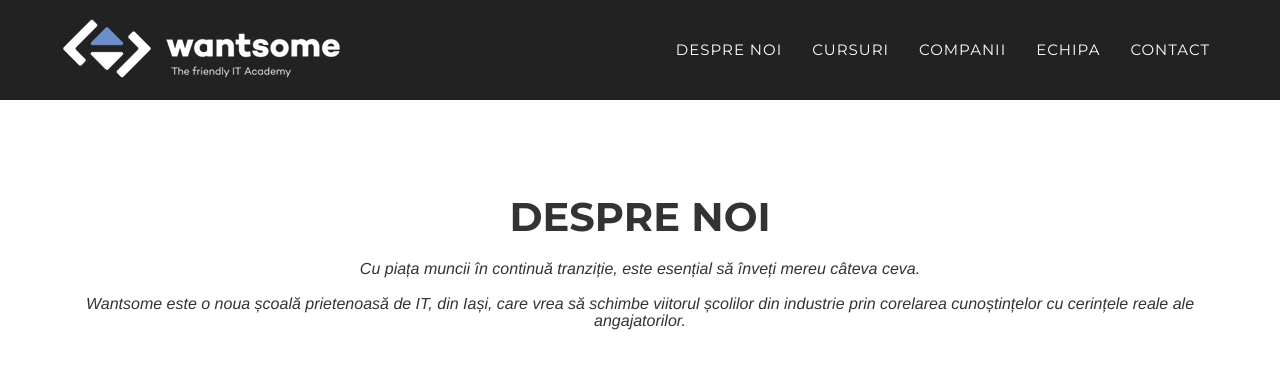
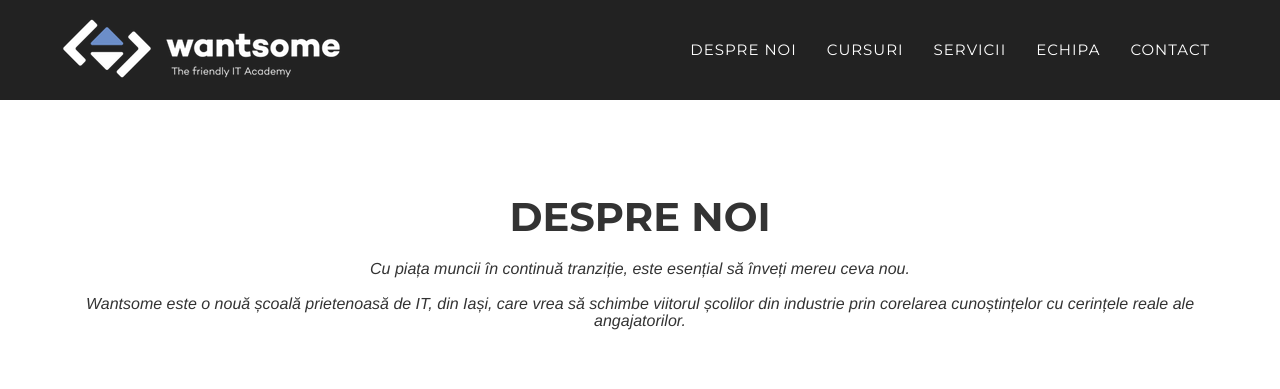
Before and after one commit to wantsomero/wantsomero.github.io, a Jekyll site: the page built from index.html, in a window 1280 px wide and 900 px high, scrolled down 663 px. Shown: the top 389 px of the window. Built offline with Jekyll 4.4.1, drawn with Linux system fonts in a browser that asks for light colours; some web fonts are replaced; some of the changed text lies outside the part shown.

Commit message:
small changes

```diff
--- a/_includes/about.html
+++ b/_includes/about.html
@@ -5,9 +5,9 @@
             <div class="col-lg-12 text-center">
                 <h2 class="section-heading">Despre noi</h2>
                 <h3 class="section-subheading">
-                  <div>Cu piața muncii în continuă tranziție, este esențial să înveți mereu câteva ceva.</div>
+                  <div>Cu piața muncii în continuă tranziție, este esențial să înveți mereu ceva nou.</div>
                   <br />
-                  <div>Wantsome este o noua școală prietenoasă de IT, din Iași, care vrea să schimbe viitorul școlilor din industrie prin corelarea cunoștințelor cu cerințele reale ale angajatorilor.</div>
+                  <div>Wantsome este o nouă școală prietenoasă de IT, din Iași, care vrea să schimbe viitorul școlilor din industrie prin corelarea cunoștințelor cu cerințele reale ale angajatorilor.</div>
                 </h3>
             </div>
         </div>
--- a/_includes/companies.html
+++ b/_includes/companies.html
@@ -11,9 +11,9 @@
                 <h4 class="service-heading">Testare Automată</h4>
                     <div>
                       <ul class="list-group">
-                        <li class="list-group-item">Evaluare și realizare concept framework de testare automată</li>
-                        <li class="list-group-item">Implementare framework de testare automată</li>
-                        <li class="list-group-item">Training intern, adaptat companiei, pentru testare automată</li>
+                        <li class="list-group-item"><i class="fa fa-arrow-circle-right" aria-hidden="true"></i> Evaluare și realizare concept framework de testare automată</li>
+                        <li class="list-group-item"><i class="fa fa-arrow-circle-right" aria-hidden="true"></i> Implementare framework de testare automată</li>
+                        <li class="list-group-item"><i class="fa fa-arrow-circle-right" aria-hidden="true"></i> Training intern, adaptat companiei, pentru testare automată</li>
                       </ul>
                     </div>
                 </div>
--- a/_includes/courses.html
+++ b/_includes/courses.html
@@ -4,7 +4,7 @@
         <div class="row">
             <div class="col-lg-12 text-center">
                 <h2 class="section-heading">Wantsome Software Testing?</h2>
-                <h3 class="section-subheading text-muted">Acumularea de noi aptitudini și cunoștințe te ajută să devii un angajat de valoare. Fă cunoștință cu oferta noastră de cursuri!</h3>
+                <h3 class="section-subheading">Acumularea de noi aptitudini și cunoștințe te ajută să devii un angajat de valoare. Fă cunoștință cu oferta noastră de cursuri!</h3>
             </div>
         </div>
         <div class="row">
@@ -47,7 +47,7 @@
                     </span>
                       <h4>Wantsomebees</h4>
                       <p></p>
-                      <p class="text-muted">candidați fascinați de informație și date, care își doresc o reconversie profesională și cărora le-ar plăcea să intre în IT. Ei provin din medii tehnice sau mai puțin tehnice, conexe IT-ului: electrotehnică, electronică, economie, matematică, liceul informatic</p>
+                      <p>candidați fascinați de informație și date, care își doresc o reconversie profesională și cărora le-ar plăcea să intre în IT. Ei provin din medii tehnice sau mai puțin tehnice, conexe IT-ului: electrotehnică, electronică, economie, matematică, liceul informatic</p>
                   </div>
               </div>
               <div class="col-sm-4">
@@ -58,7 +58,7 @@
                     </span>
                       <h4>Wantsomemores</h4>
                       <p></p>
-                      <p class="text-muted">candidați pasionați care lucrează și dezvoltă deja în mediul IT, interesați să învețe și să exploreze noi tehnologii</p>
+                      <p>candidați pasionați care lucrează și dezvoltă deja în mediul IT, interesați să învețe și să exploreze noi tehnologii</p>
                   </div>
               </div>
               <div class="col-sm-4">
@@ -69,7 +69,7 @@
                     </span>
                       <h4>You</h4>
                       <p></p>
-                      <p class="text-muted">pe tine! Te așteptăm să ne contactezi folosind <a class="page-scroll" href="#contact">formularul</a> de mai jos!</p>
+                      <p>pe tine! Te așteptăm să ne contactezi folosind <a class="page-scroll" href="#contact">formularul</a> de mai jos!</p>
                   </div>
               </div>
             </div>
--- a/_includes/footer.html
+++ b/_includes/footer.html
@@ -12,14 +12,14 @@
                         {% endfor %}
                     </ul>
                 </div>
-                <div class="col-md-4">
+                <!-- <div class="col-md-4">
                     <ul class="list-inline quicklinks">
                         <li><a href="#">Privacy Policy</a>
                         </li>
                         <li><a href="#">Terms of Use</a>
                         </li>
                     </ul>
-                </div>
+                </div> -->
             </div>
         </div>
     </footer>
--- a/_includes/header.html
+++ b/_includes/header.html
@@ -25,7 +25,7 @@
                         <a class="page-scroll" href="#portfolio">Cursuri</a>
                     </li>
                     <li>
-                        <a class="page-scroll" href="#companies">Companii</a>
+                        <a class="page-scroll" href="#companies">Servicii</a>
                     </li>
                     <li>
                         <a class="page-scroll" href="#team">Echipa</a>
```
Also changed, not shown: 8 other files.
